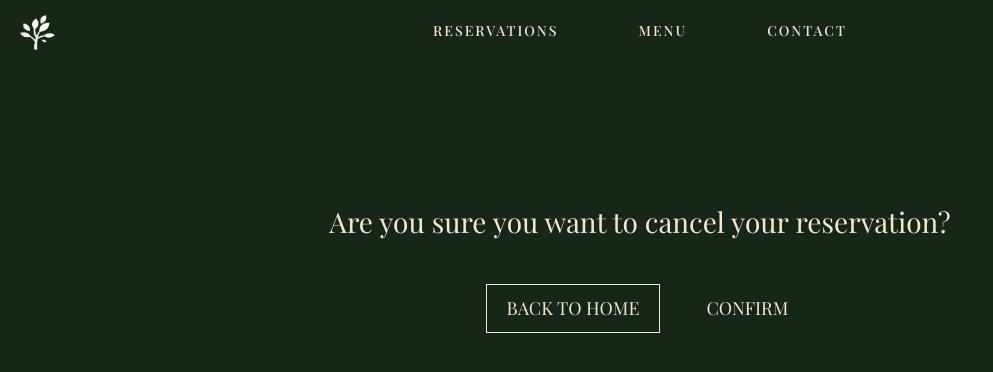
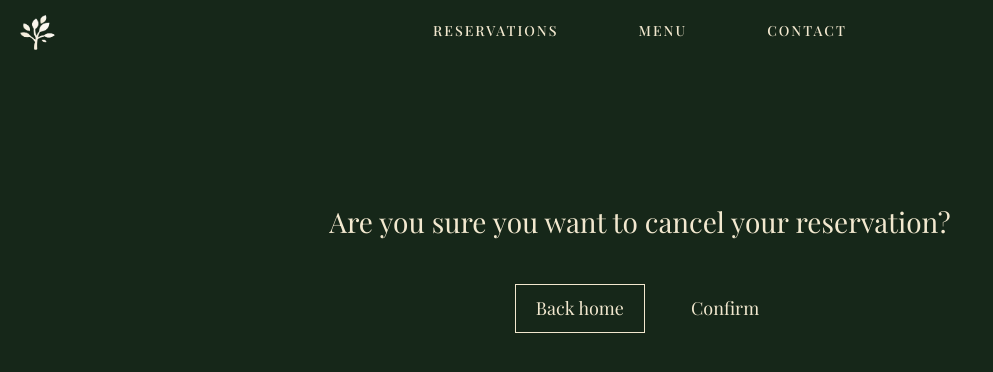
Before and after one commit to malin-nilsson/RestaurantBookingApp, a React (Create React App) app in the folder frontend/: page /booking_cancelation/1 in a window 1280 px wide. Shown: the top 372 px of the page, without its empty margins (0-993 px from the left). Built offline with nearby package versions, Linux system fonts and the light colour scheme; no server answers; a web font is replaced by a local one.

Commit message:
Package lock update

```diff
--- a/frontend/src/components/pages/UserCancelReservation.tsx
+++ b/frontend/src/components/pages/UserCancelReservation.tsx
@@ -1,22 +1,14 @@
-import { Link, useNavigate, useParams } from "react-router-dom";
-import styled from "styled-components";
-import { devices } from "../../components/styling-breakpoints/breakpoints/Breakpoints";
-import {
-  StyledButton,
-  StyledButtonGreen,
-} from "../../components/styled-components/Buttons/StyledButtons";
-import { StyledMediumHeading } from "../styled-components/Headings/StyledHeadings";
-import { StyledFlexDiv } from "../styled-components/Wrappers/StyledFlex";
-import axios from "axios";
-import { deleteBooking } from "../../services/deleteBooking";
-import { IReservation } from "../../models/IReservation";
-import Home from "./Home";
-import { useState } from "react";
+import { Link, useParams } from 'react-router-dom'
+import styled from 'styled-components'
+import { StyledMediumHeading } from '../styled-components/Headings/StyledHeadings'
+import { StyledFlexDiv } from '../styled-components/Wrappers/StyledFlex'
+import axios from 'axios'
+import { useState } from 'react'
 
 export default function UserCancelReservation() {
-  const [showConfirm, setShowConfirm] = useState<Boolean>(true);
+  const [showConfirm, setShowConfirm] = useState<Boolean>(true)
 
-  const { id } = useParams();
+  const { id } = useParams()
 
   return (
     <div>
@@ -32,22 +24,22 @@
         )}
 
         <CancelWrapper>
-          <Link to="/">BACK TO HOME</Link>
+          <Link to="/">Back home</Link>
           {showConfirm ? (
             <button
               onClick={async () => {
-                console.log(showConfirm);
-                axios.delete("http://localhost:4000/bookings/cancel/" + id);
-                setShowConfirm(!showConfirm);
+                console.log(showConfirm)
+                axios.delete('http://localhost:4000/bookings/cancel/' + id)
+                setShowConfirm(!showConfirm)
               }}
             >
-              CONFIRM
+              Confirm
             </button>
           ) : null}
         </CancelWrapper>
       </StyledFlexDiv>
     </div>
-  );
+  )
 }
 
 const CancelWrapper = styled.div`
@@ -78,4 +70,4 @@
     &:hover {
     }
   }
-`;
+`
```
Also changed, not shown: 1 other file (tests, documents, lock files or other folders).
